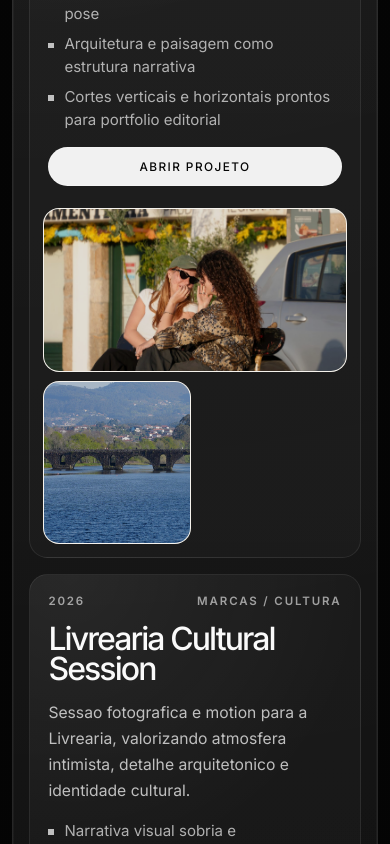
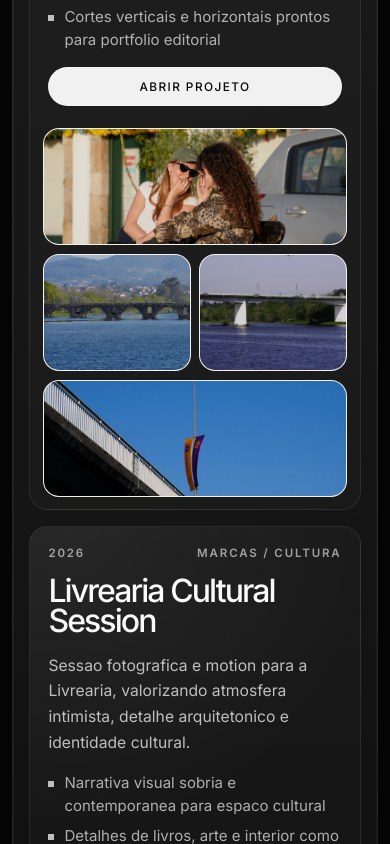
Before and after one commit to MatheusMaxs/Woguiro, a React (Vite) app: page /works in a window 390 px wide. Shown: the part 1120-1964 px from the top of the page. Built offline with nearby package versions, Linux system fonts and the light colour scheme.

Commit message:
Polish works layout and routing

```diff
--- a/src/components/ContactSection/ContactSection.tsx
+++ b/src/components/ContactSection/ContactSection.tsx
@@ -123,6 +123,8 @@ export default function ContactSection() {
           </div>
         </div>
       </div>
+
+      <p className="site-credit">created by Maxs</p>
     </section>
   );
 }
--- a/src/data/workProjects.ts
+++ b/src/data/workProjects.ts
@@ -382,14 +382,14 @@ export const WORK_PROJECTS: WorkProject[] = [
       'Detalhes de ambiente para reforcar identidade de marca',
     ],
     images: [
-      fromWork('francesinha-service'),
+      fromWork('francesinha-shelf-detail'),
       fromWork('francesinha-hand-cut'),
       fromWork('francesinha-table-study'),
       fromWork('francesinha-top-frame'),
       fromWork('francesinha-plate-close'),
-      fromWork('francesinha-shelf-detail'),
+      fromWork('francesinha-service'),
     ],
-    hero: fromWork('francesinha-service'),
+    hero: fromWork('francesinha-shelf-detail'),
   },
   {
     slug: 'my-iced-product-study',
--- a/src/pages/WorkProjectPage.tsx
+++ b/src/pages/WorkProjectPage.tsx
@@ -99,7 +99,7 @@ export default function WorkProjectPage() {
 
   const previousProject = WORK_PROJECTS[(projectIndex - 1 + WORK_PROJECTS.length) % WORK_PROJECTS.length];
   const nextProject = WORK_PROJECTS[(projectIndex + 1) % WORK_PROJECTS.length];
-  const secondaryImage = project.images[1] ?? project.hero;
+  const secondaryImage = project.images.find((item) => item.slug !== project.hero.slug && item.src !== project.hero.src);
 
   return (
     <motion.main
@@ -124,7 +124,7 @@ export default function WorkProjectPage() {
           animate="visible"
           variants={{ visible: { transition: { staggerChildren: 0.08, delayChildren: 0.12 } } }}
         >
-          <div className="section-shell project-case-shell">
+          <div className="section-shell project-case-shell" data-project-slug={project.slug}>
             <div className="section-ghost" aria-hidden="true">
               CASE
             </div>
@@ -173,6 +173,7 @@ export default function WorkProjectPage() {
               </div>
             </motion.div>
 
+            {secondaryImage ? (
               <motion.div className="project-case-editorial" variants={revealItem}>
                 <div className="project-case-editorial-image">
                   <CaseMedia media={secondaryImage} alt="" />
@@ -185,6 +186,7 @@ export default function WorkProjectPage() {
                   </p>
                 </div>
               </motion.div>
+            ) : null}
 
             <motion.div className="project-case-gallery" variants={revealItem}>
               {project.images.map((work, index) => (
--- a/src/pages/WorksPage.tsx
+++ b/src/pages/WorksPage.tsx
@@ -24,12 +24,14 @@ function MediaPreview({ media }: { media: ProjectMedia }) {
 }
 
 function ProjectMosaic({ project }: { project: WorkProject }) {
-  const sideImage = project.images.find((work) => work.slug !== project.hero.slug) ?? project.hero;
+  const previewMedia = [project.hero, ...project.images.filter((work) => work.slug !== project.hero.slug)]
+    .filter((work, index, items) => items.findIndex((item) => item.slug === work.slug || item.src === work.src) === index)
+    .slice(0, 4);
 
   return (
-    <div className="works-project-mosaic" aria-hidden="true">
-      {[project.hero, sideImage].map((work, index) => (
-        <span key={`${project.slug}-${work.slug}-${index}`} className={`works-project-mosaic-item works-project-mosaic-item--${index === 0 ? 'hero' : 'side'}`}>
+    <div className={`works-project-mosaic works-project-mosaic--count-${previewMedia.length}`} aria-hidden="true">
+      {previewMedia.map((work, index) => (
+        <span key={`${project.slug}-${work.slug}-${index}`} className={`works-project-mosaic-item works-project-mosaic-item--${index + 1}`}>
           <MediaPreview media={work} />
           <span className="works-project-image-overlay">
             <span>{work.title}</span>
--- a/src/styles/home.css
+++ b/src/styles/home.css
@@ -7,8 +7,8 @@
 
 .home-sections {
   position: relative;
-  margin-top: clamp(-8rem, -7vw, -4rem);
-  padding: clamp(10rem, 12vw, 12rem) 0 clamp(4rem, 7vw, 6rem);
+  margin-top: 0;
+  padding: clamp(5rem, 6vw, 6rem) 0 clamp(2rem, 3.5vw, 3rem);
   background: linear-gradient(180deg, rgba(5, 5, 5, 0) 0%, #050505 10%, #060606 100%);
   display: grid;
   gap: clamp(1.5rem, 2.4vw, 2.4rem);
@@ -16,7 +16,7 @@
 
 .works-page .home-sections {
   margin-top: 0;
-  padding-top: clamp(10rem, 10vw, 13rem);
+  padding-top: clamp(5rem, 5vw, 6.5rem);
   background: linear-gradient(180deg, #050505 0%, #060606 100%);
 }
 
@@ -993,9 +993,12 @@
 
 .works-project-mosaic {
   display: grid;
-  grid-template-columns: minmax(0, 1.6fr) minmax(12rem, 0.74fr);
+  align-self: center;
+  grid-template-columns: repeat(4, minmax(0, 1fr));
+  grid-template-rows: repeat(2, minmax(0, 1fr));
   gap: 0.55rem;
-  min-height: clamp(25rem, 42vw, 36rem);
+  height: clamp(12.5rem, 21vw, 18rem);
+  min-height: 0;
 }
 
 .works-project-mosaic-item,
@@ -1012,9 +1015,50 @@
   border-radius: 1rem;
 }
 
-.works-project-mosaic-item--hero,
-.works-project-mosaic-item--side {
-  min-height: 100%;
+.works-project-mosaic--count-1 .works-project-mosaic-item--1 {
+  grid-column: 1 / -1;
+  grid-row: 1 / -1;
+}
+
+.works-project-mosaic--count-2 .works-project-mosaic-item--1 {
+  grid-column: 1 / span 2;
+  grid-row: 1 / -1;
+}
+
+.works-project-mosaic--count-2 .works-project-mosaic-item--2 {
+  grid-column: 3 / -1;
+  grid-row: 1 / -1;
+}
+
+.works-project-mosaic--count-3 .works-project-mosaic-item--1,
+.works-project-mosaic--count-4 .works-project-mosaic-item--1 {
+  grid-column: 1 / span 2;
+  grid-row: 1 / -1;
+}
+
+.works-project-mosaic--count-3 .works-project-mosaic-item--2 {
+  grid-column: 3 / -1;
+  grid-row: 1;
+}
+
+.works-project-mosaic--count-3 .works-project-mosaic-item--3 {
+  grid-column: 3 / -1;
+  grid-row: 2;
+}
+
+.works-project-mosaic--count-4 .works-project-mosaic-item--2 {
+  grid-column: 3;
+  grid-row: 1;
+}
+
+.works-project-mosaic--count-4 .works-project-mosaic-item--3 {
+  grid-column: 4;
+  grid-row: 1;
+}
+
+.works-project-mosaic--count-4 .works-project-mosaic-item--4 {
+  grid-column: 3 / -1;
+  grid-row: 2;
 }
 
 .works-project-mosaic-item img,
@@ -1286,6 +1330,13 @@
   grid-column: span 2;
 }
 
+@media (min-width: 721px) {
+  .project-case-shell[data-project-slug='livraria-cultural-session'] .project-case-gallery-item--6 {
+    grid-column: span 4;
+    grid-row: span 2;
+  }
+}
+
 .project-case-gallery-item figcaption {
   position: absolute;
   left: 0;
@@ -1871,6 +1922,17 @@
   filter: invert(1) brightness(1.35);
 }
 
+.site-credit {
+  margin: clamp(1rem, 2vw, 1.4rem) 0 0;
+  color: rgba(255, 255, 255, 0.46);
+  font-family: var(--font-heading);
+  font-size: 0.72rem;
+  font-weight: 600;
+  letter-spacing: 0.18em;
+  text-align: center;
+  text-transform: uppercase;
+}
+
 @keyframes contact-status-pulse {
   0%,
   100% {
@@ -2023,18 +2085,20 @@
   .works-project-mosaic {
     grid-template-columns: repeat(2, minmax(0, 1fr));
     grid-template-rows: none;
-    grid-auto-rows: clamp(10rem, 42vw, 15rem);
+    grid-auto-rows: clamp(6.5rem, 30vw, 9rem);
+    height: auto;
     min-height: 0;
   }
 
-  .works-project-mosaic-item,
-  .works-project-mosaic-item--hero,
-  .works-project-mosaic-item--side {
+  .works-project-mosaic .works-project-mosaic-item {
     grid-column: auto;
     grid-row: auto;
   }
 
-  .works-project-mosaic-item--hero {
+  .works-project-mosaic--count-1 .works-project-mosaic-item--1,
+  .works-project-mosaic--count-3 .works-project-mosaic-item--1,
+  .works-project-mosaic--count-4 .works-project-mosaic-item--1,
+  .works-project-mosaic--count-4 .works-project-mosaic-item--4 {
     grid-column: span 2;
   }
 
```
Also changed, not shown: vercel.json (added). Lines whose indentation alone changed are shown as unchanged.
